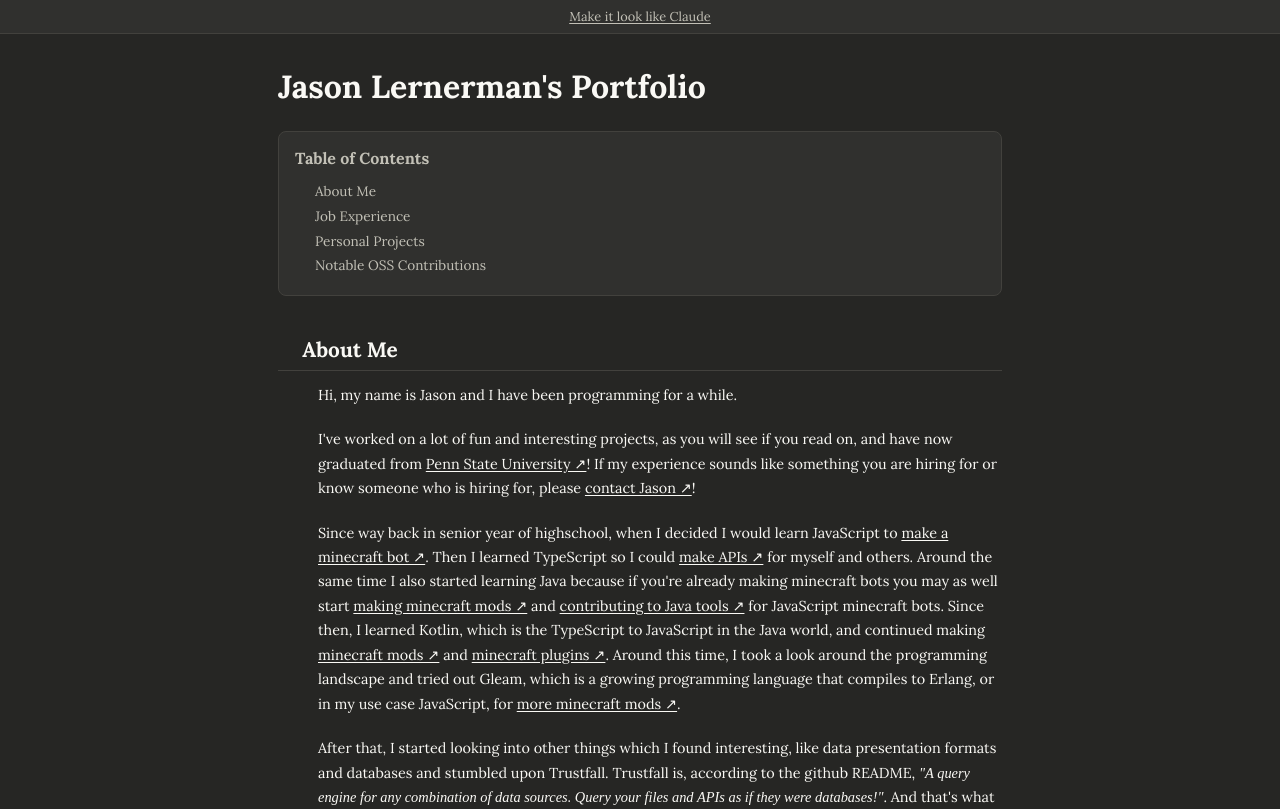
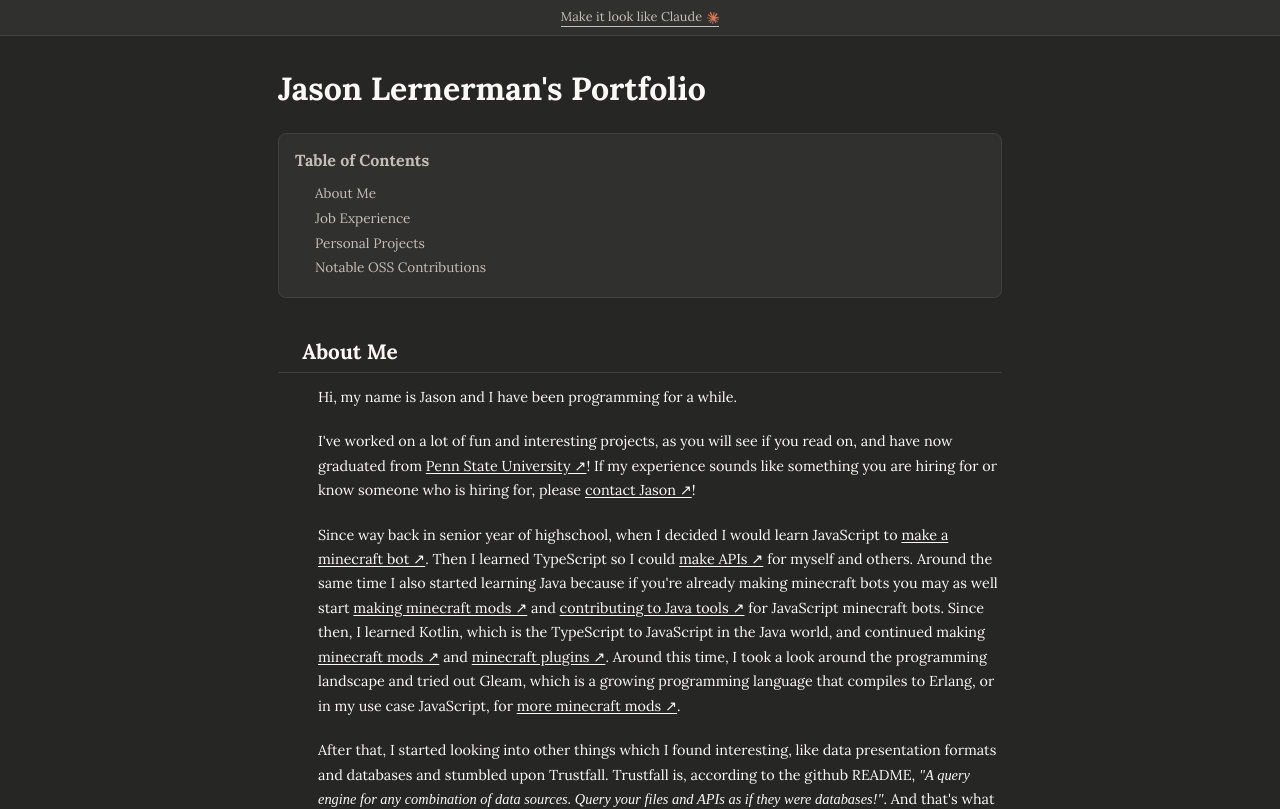
Before and after one commit to u9g/jason-portfolio, a Vue app: page / in a window 1280 px wide. Shown: the top 809 px of the page. Built offline with nearby package versions, Linux system fonts and the light colour scheme; no server answers; a web font is replaced by a local one.

Commit message:
Add Claude icon to README banner link with underline extending under logo

```diff
--- a/src/components/ReadmeView.vue
+++ b/src/components/ReadmeView.vue
@@ -4,6 +4,7 @@ import conversations from "../data/conversations.json";
 import { techColors } from "../data/tech-colors";
 import { prUrl } from "../data/oss-repos";
 import { fetchRepoInfo, sortedRepos } from "../data/oss-github-info";
+import claudeIcon from "../assets/claude.svg";
 
 const langPattern = new RegExp(
   `\\b(${Object.keys(techColors)
@@ -51,7 +52,7 @@ onMounted(async () => {
 <template>
   <div class="readme-view">
     <div class="readme-banner">
-      <a href="#about">Make it look like Claude</a>
+      <a href="#about">Make it look like Claude <img :src="claudeIcon" class="claude-logo" aria-hidden="true" /></a>
     </div>
 
     <div class="readme-body">
@@ -320,12 +321,21 @@ onMounted(async () => {
 
 .readme-banner a {
   color: var(--text-muted);
-  text-decoration: underline;
-  text-underline-offset: 2px;
+  text-decoration: none;
+  border-bottom: 1px solid var(--text-muted);
+  padding-bottom: 1px;
 }
 
 .readme-banner a:hover {
   color: var(--text-bright);
+  border-bottom-color: var(--text-bright);
+}
+
+.claude-logo {
+  width: 0.75rem;
+  height: 0.75rem;
+  vertical-align: middle;
+  margin-left: 2px;
 }
 
 .readme-body {
```
